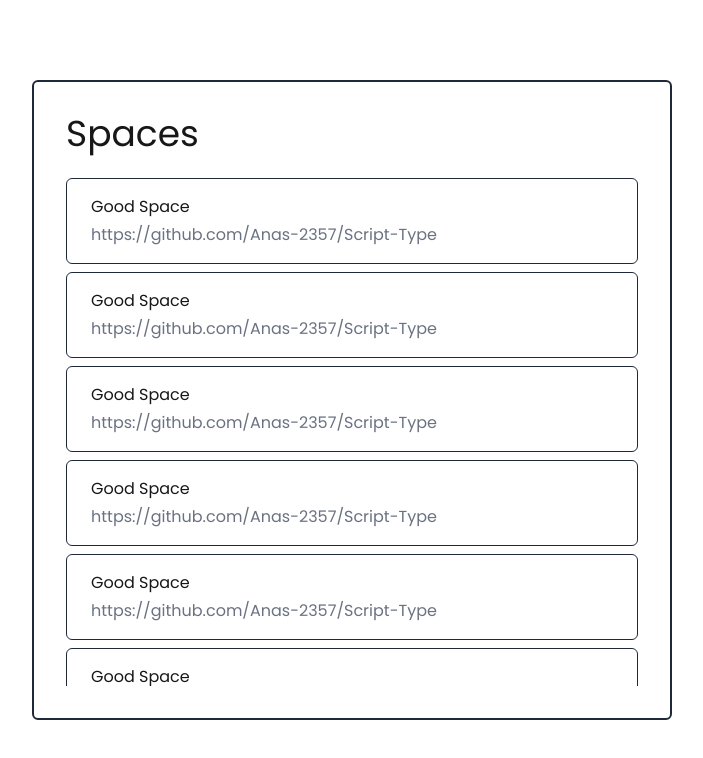
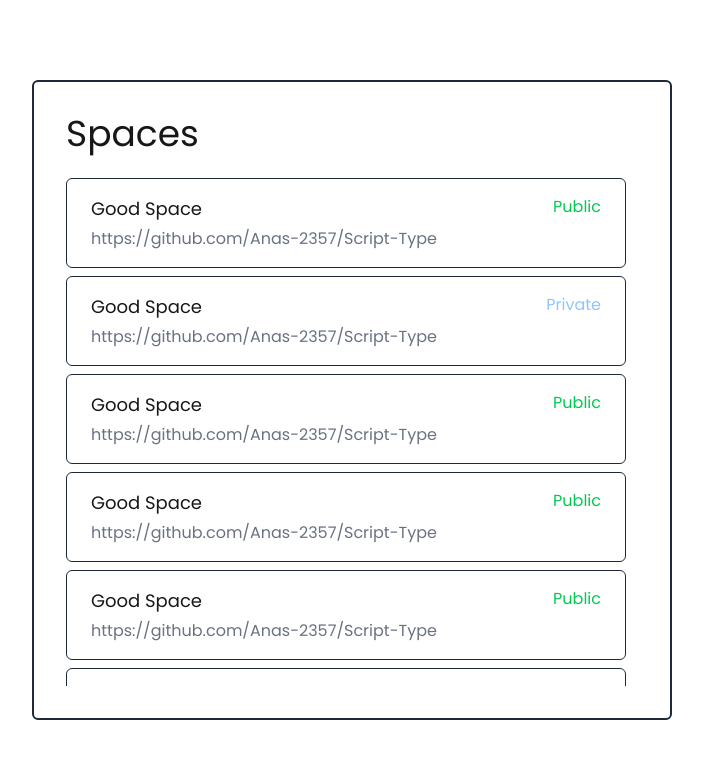
Before and after one commit to Anas-2357/CodeSage, a Next.js app in the folder frontend/: page /spaces in a window 1280 px wide. Shown: the top 758 px of the page, without its empty margins (288-991 px from the left). Built offline with nearby package versions, Linux system fonts and the light colour scheme.

Commit message:
Add private/public tag on space list item

```diff
--- a/frontend/src/app/containers/SpacesListItem.jsx
+++ b/frontend/src/app/containers/SpacesListItem.jsx
@@ -1,12 +1,17 @@
-import React from 'react'
+import React from "react";
 
-function SpacesListItem({spaceName, repoUrl}) {
-  return (
-    <div className='py-4 px-6 border-1 rounded-md border-gray-800 hover:border-gray-400 transition-all duration-300 cursor-pointer'>
-        <p className='mb-1'>{spaceName}</p>
-        <p className='text-gray-500'>{repoUrl}</p>
-    </div>
-  )
+function SpacesListItem({ spaceName, repoUrl, isPublic }) {
+    return (
+        <div className="py-4 px-6 border-1 rounded-md border-gray-800 hover:border-gray-400 transition-all duration-300 cursor-pointer mr-3">
+            <div className="flex justify-between">
+                <p className="mb-1 text-lg">{spaceName}</p>
+                {
+                    isPublic ? <p className="text-green-500">Public</p> : <p className="text-blue-300">Private</p>
+                }
+            </div>
+            <p className="text-gray-500">{repoUrl}</p>
+        </div>
+    );
 }
 
-export default SpacesListItem
+export default SpacesListItem;
--- a/frontend/src/app/globals.css
+++ b/frontend/src/app/globals.css
@@ -40,15 +40,15 @@ body {
 }
 
 ::-webkit-scrollbar {
-  width: 10px;
+  width: 12px;
 }
 
 ::-webkit-scrollbar-track {
-  border: 1px solid #444444;
+  border: 3px solid var(--color-gray-800);
   border-radius: 12px;
 }
 
 ::-webkit-scrollbar-thumb {
-  background-color: #293793;
+  background-color: var(--color-gray-800);
   border-radius: 12px;
 }
--- a/frontend/src/app/spaces/page.jsx
+++ b/frontend/src/app/spaces/page.jsx
@@ -4,38 +4,47 @@ const data = [
     {
         repoUrl: "https://github.com/Anas-2357/Script-Type",
         spaceName: "Good Space",
+        isPublic: true,
     },
     {
         repoUrl: "https://github.com/Anas-2357/Script-Type",
         spaceName: "Good Space",
+        isPublic: false,
     },
     {
         repoUrl: "https://github.com/Anas-2357/Script-Type",
         spaceName: "Good Space",
+        isPublic: true,
     },
     {
         repoUrl: "https://github.com/Anas-2357/Script-Type",
         spaceName: "Good Space",
+        isPublic: true,
     },
     {
         repoUrl: "https://github.com/Anas-2357/Script-Type",
         spaceName: "Good Space",
+        isPublic: true,
     },
     {
         repoUrl: "https://github.com/Anas-2357/Script-Type",
         spaceName: "Good Space",
+        isPublic: true,
     },
     {
         repoUrl: "https://github.com/Anas-2357/Script-Type",
         spaceName: "Good Space",
+        isPublic: true,
     },
     {
         repoUrl: "https://github.com/Anas-2357/Script-Type",
         spaceName: "Good Space",
+        isPublic: true,
     },
     {
         repoUrl: "https://github.com/Anas-2357/Script-Type",
         spaceName: "Good Space",
+        isPublic: true,
     },
 ];
 
@@ -50,6 +59,7 @@ function Page() {
                             key={index}
                             spaceName={object.spaceName}
                             repoUrl={object.repoUrl}
+                            isPublic={object.isPublic}
                         />
                     ))}
                 </div>
```
